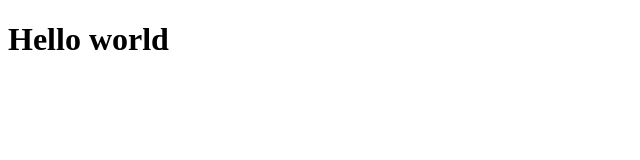
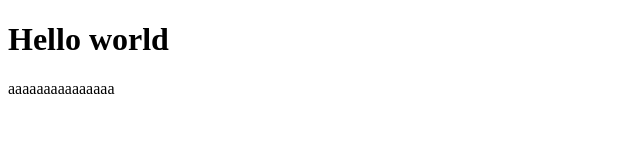
Before and after one commit to shhoseini2010/test, a plain HTML site: page index.html in a window 1280 px wide. Shown: the whole page, without its empty margins (0-640 px from the left). Drawn offline with Linux system fonts and the light colour scheme.

Commit message:
add 4 txtx fiel

```diff
--- a/index.html
+++ b/index.html
@@ -11,6 +11,7 @@
     <h1>Hello world
 
     </h1>
+    <p>aaaaaaaaaaaaaaa</p>
 
 </body>
 </html>
```
Also changed, not shown: 4.txt (added).
